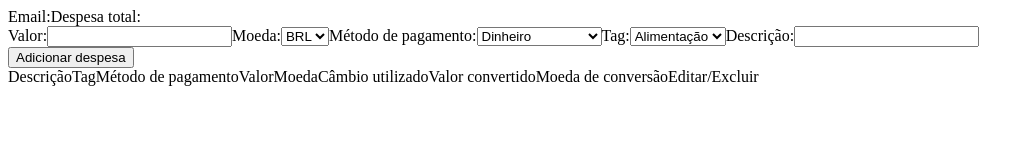
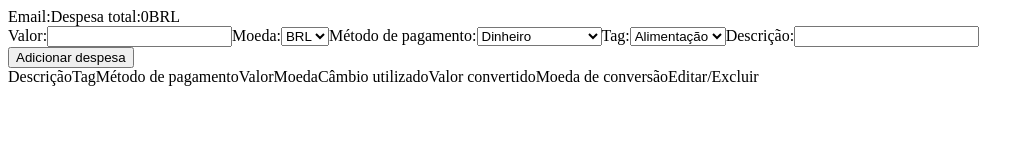
Before and after one commit to cleytonoliveira/wallet-control, a React (Create React App) app: page /carteira in a window 1280 px wide. Shown: the top 160 px of the page, without its empty margins (0-1034 px from the left). Built offline with nearby package versions, Linux system fonts and the light colour scheme.

Commit message:
feat: start expenses with 0 and currency BRL

```diff
--- a/src/components/Header.js
+++ b/src/components/Header.js
@@ -13,10 +13,10 @@ class Header extends Component {
         </span>
         <span data-testid="total-field">
           Despesa total:
-          {}
+          {0}
         </span>
         <span data-testid="header-currency-field">
-          {}
+          BRL
         </span>
       </header>
     );
```
